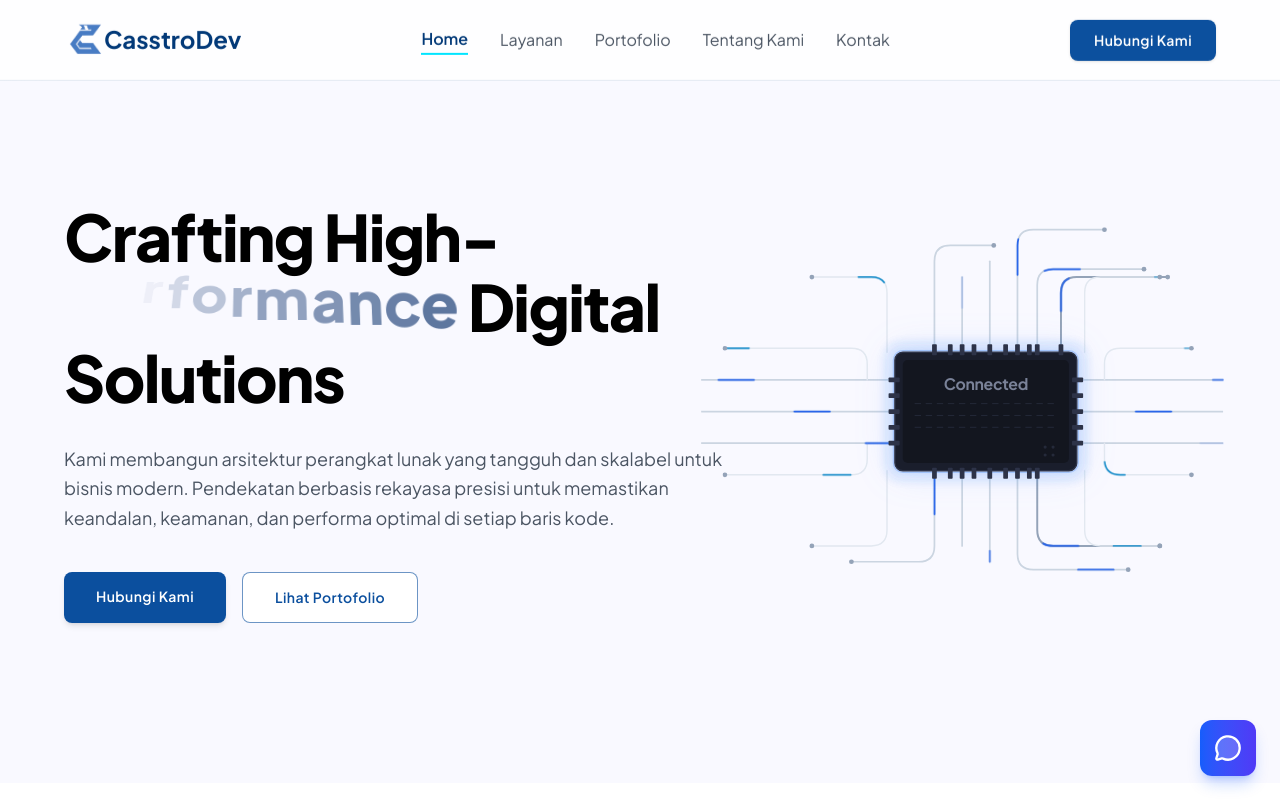
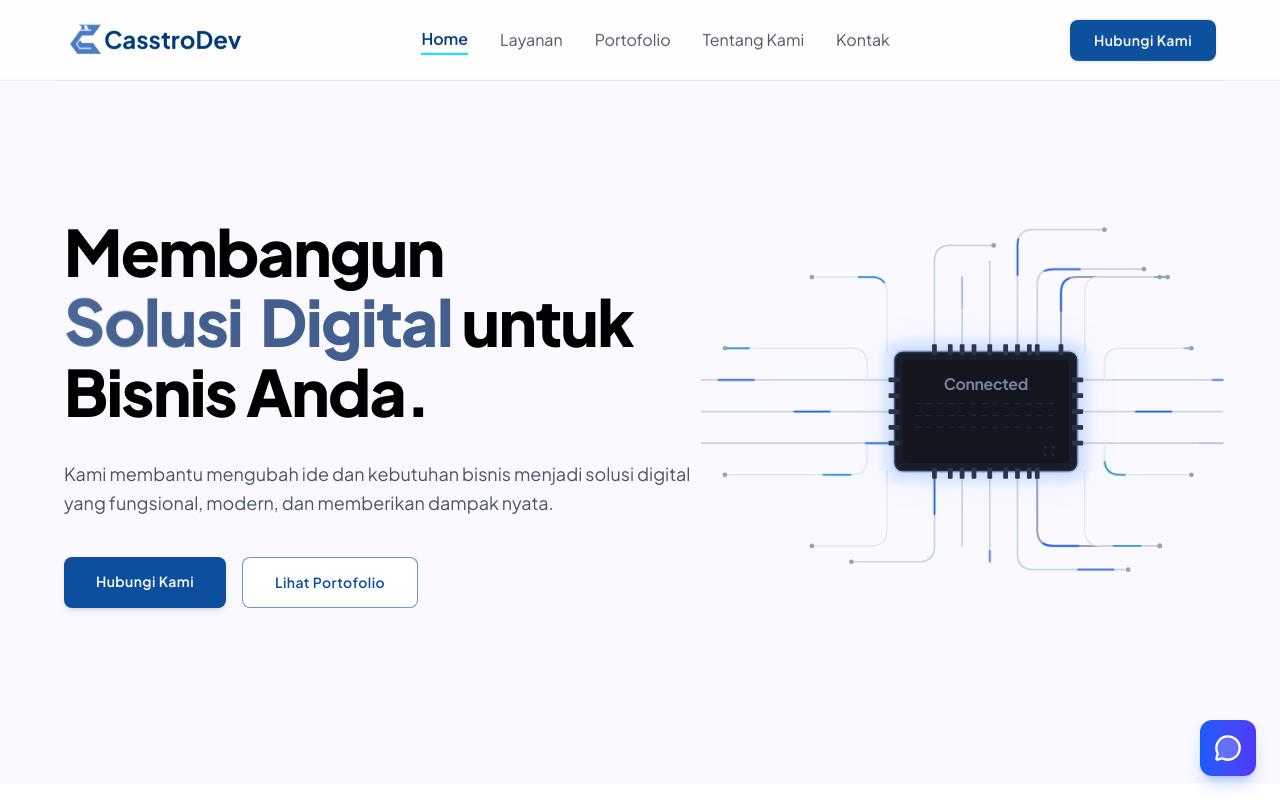
Before and after one commit to Aldikurniawan19/CasstroDev, a Next.js app: page / in a window 1280 px wide. Shown: the top 800 px of the page. Built offline with nearby package versions, Linux system fonts and the light colour scheme.

Commit message:
Fix Bug animasi dan Penyesuaian Deskripsi kalimat yang ada di web

```diff
--- a/src/components/common/Reveal.tsx
+++ b/src/components/common/Reveal.tsx
@@ -53,8 +53,7 @@ export default function Reveal({
           : {
               trigger: el,
               start: "top 88%",
-              end: "bottom 12%",
-              toggleActions: "play reverse play reverse",
+              toggleActions: "play none none reverse",
               once: false,
             },
       }
--- a/src/components/home/Hero.tsx
+++ b/src/components/home/Hero.tsx
@@ -11,7 +11,8 @@ if (typeof window !== "undefined") {
   gsap.registerPlugin(useGSAP, ScrollTrigger);
 }
 
-const PERF_LETTERS = "Performance".split("");
+const TARGET_TEXT = "Solusi Digital";
+const WORDS = TARGET_TEXT.split(" ");
 
 export default function Hero() {
   const perfRef = useRef<HTMLSpanElement>(null);
@@ -142,32 +143,40 @@ export default function Hero() {
       <Reveal className="col-span-4 md:col-span-8 xl:col-span-7 flex flex-col gap-stack-lg">
 
         <h1 className="font-display-lg-mobile text-display-lg-mobile md:font-display-lg md:text-display-lg text-black dark:text-white tracking-tight">
-          Crafting High-
+          Membangun{" "}
           <span
             ref={perfRef}
-            className="inline-block cursor-pointer"
+            className="inline-flex flex-wrap cursor-pointer"
             onMouseEnter={handleMouseEnter}
             onMouseLeave={handleMouseLeave}
             style={{ perspective: "600px" }}
           >
-            {PERF_LETTERS.map((char, i) => (
+            {WORDS.map((word, wIdx) => {
+              const charOffset = WORDS.slice(0, wIdx).join(" ").length + (wIdx > 0 ? 1 : 0);
+              return (
+                <span key={wIdx} className="inline-block whitespace-nowrap mr-[0.28em] last:mr-0">
+                  {word.split("").map((char, cIdx) => {
+                    const globalIndex = charOffset + cIdx;
+                    return (
                       <span
-                key={i}
-                ref={(el) => setLetterRef(el, i)}
+                        key={cIdx}
+                        ref={(el) => setLetterRef(el, globalIndex)}
                         className="inline-block text-secondary transition-none"
                         style={{ willChange: "transform, opacity, color" }}
                       >
                         {char}
                       </span>
-            ))}
+                    );
+                  })}
+                </span>
+              );
+            })}
           </span>{" "}
-          Digital Solutions
+          untuk Bisnis Anda.
         </h1>
 
         <p className="font-body-lg text-body-lg text-text-muted max-w-2xl leading-relaxed">
-          Kami membangun arsitektur perangkat lunak yang tangguh dan skalabel untuk bisnis modern.
-          Pendekatan berbasis rekayasa presisi untuk memastikan keandalan, keamanan, dan performa
-          optimal di setiap baris kode.
+          Kami membantu mengubah ide dan kebutuhan bisnis menjadi solusi digital yang fungsional, modern, dan memberikan dampak nyata.
         </p>
 
         <div className="flex flex-col sm:flex-row gap-stack-md pt-stack-sm">
--- a/src/components/tentang-kami/EngineeringCulture.tsx
+++ b/src/components/tentang-kami/EngineeringCulture.tsx
@@ -146,18 +146,20 @@ export default function EngineeringCulture() {
 
       {/* Engineering Banner / Key Highlights */}
       <Reveal y={30} once={false}>
-        <div className="bg-gradient-to-br from-primary via-slate-900 to-slate-950 text-white rounded-3xl p-8 md:p-12 border border-slate-800 shadow-xl relative overflow-hidden">
-          {/* Subtle Accent Glow */}
-          <div className="absolute top-0 right-0 w-96 h-96 bg-accent-cyan/10 rounded-full blur-3xl pointer-events-none"></div>
-
-          <div className="relative z-10 grid grid-cols-1 sm:grid-cols-2 lg:grid-cols-4 gap-8">
+        <div className="bg-primary dark:bg-[#07162c] text-white rounded-3xl p-8 md:p-12 border border-slate-800 dark:border-white/10 shadow-xl relative overflow-hidden">
+          <div className="relative z-10 grid grid-cols-1 sm:grid-cols-2 lg:grid-cols-4 gap-6">
             {engineeringStats.map((stat, i) => {
               const StatIcon = stat.icon;
               return (
-                <div key={i} className="flex flex-col gap-2 p-4 rounded-xl bg-white/5 border border-white/10 backdrop-blur-sm hover:bg-white/10 transition-colors">
+                <div
+                  key={i}
+                  className="flex flex-col gap-2 p-5 rounded-2xl bg-slate-800/80 dark:bg-slate-900/90 border border-slate-700/60 dark:border-white/10 hover:border-secondary/60 transition-colors"
+                >
                   <div className="flex items-center gap-3 mb-1">
                     <StatIcon className="w-5 h-5 text-accent-cyan" />
-                    <span className="text-sm font-semibold tracking-wide text-slate-300">{stat.label}</span>
+                    <span className="text-sm font-semibold tracking-wide text-slate-300">
+                      {stat.label}
+                    </span>
                   </div>
                   <div className="text-2xl md:text-3xl font-extrabold text-white tracking-tight font-mono">
                     {stat.value}
--- a/src/components/tentang-kami/VisionMissionRedesign.tsx
+++ b/src/components/tentang-kami/VisionMissionRedesign.tsx
@@ -41,6 +41,7 @@ const missionItems = [
 export default function VisionMissionRedesign() {
   const containerRef = useRef<HTMLDivElement>(null);
   const pathRef = useRef<SVGPathElement>(null);
+  const flowPathRef = useRef<SVGPathElement>(null);
   const visiCardRef = useRef<HTMLDivElement>(null);
   const missionCardsRef = useRef<(HTMLDivElement | null)[]>([]);
 
@@ -53,22 +54,46 @@ export default function VisionMissionRedesign() {
     if (!container) return;
 
     const path = pathRef.current;
+    const flowPath = flowPathRef.current;
+
     if (path) {
       const length = path.getTotalLength();
+
+      // Main S-curve path stroke reveal synced to scroll
       gsap.set(path, {
         strokeDasharray: length,
         strokeDashoffset: length,
       });
+
       gsap.to(path, {
         strokeDashoffset: 0,
         ease: "none",
         scrollTrigger: {
           trigger: container,
-          start: "top 70%",
-          end: "bottom 80%",
-          scrub: 1,
+          start: "top 75%",
+          end: "bottom 85%",
+          scrub: 0.5,
         },
       });
+
+      // Flowing stream pulse segment synced directly to scroll movement
+      if (flowPath) {
+        gsap.set(flowPath, {
+          strokeDasharray: `100 ${length}`,
+          strokeDashoffset: length,
+        });
+
+        gsap.to(flowPath, {
+          strokeDashoffset: 0,
+          ease: "none",
+          scrollTrigger: {
+            trigger: container,
+            start: "top 75%",
+            end: "bottom 85%",
+            scrub: 0.5,
+          },
+        });
+      }
     }
 
     if (visiCardRef.current) {
@@ -90,8 +115,7 @@ export default function VisionMissionRedesign() {
           scrollTrigger: {
             trigger: visiCardRef.current,
             start: "top 88%",
-            end: "bottom 12%",
-            toggleActions: "play reverse play reverse",
+            toggleActions: "play none none reverse",
           },
         }
       );
@@ -117,8 +141,7 @@ export default function VisionMissionRedesign() {
           scrollTrigger: {
             trigger: card,
             start: "top 88%",
-              end: "bottom 12%",
-              toggleActions: "play reverse play reverse",
+            toggleActions: "play none none reverse",
           },
         }
       );
@@ -202,12 +225,14 @@ export default function VisionMissionRedesign() {
               />
 
               <path
+                ref={flowPathRef}
                 d="M 500 0 C 180 100, 180 250, 500 350 C 820 450, 820 600, 500 700 C 180 800, 180 950, 500 1050 C 820 1150, 820 1300, 500 1400"
                 fill="none"
-                stroke="url(#sCurveGrad)"
-                strokeWidth="4"
+                stroke="#00e5ff"
+                strokeWidth="6"
                 strokeLinecap="round"
-                className="vm-flowing-line opacity-75"
+                opacity="0.9"
+                className="filter drop-shadow-[0_0_8px_rgba(0,229,255,0.8)]"
               />
             </svg>
           </div>
```
Lines whose indentation alone changed are shown as unchanged.
